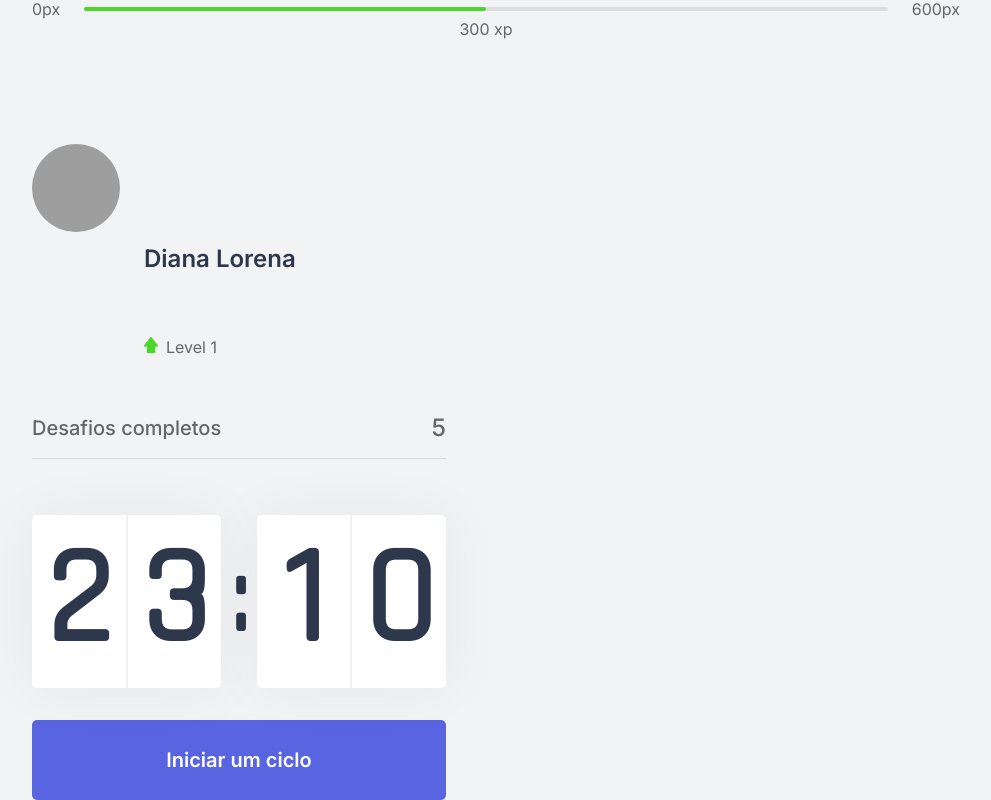
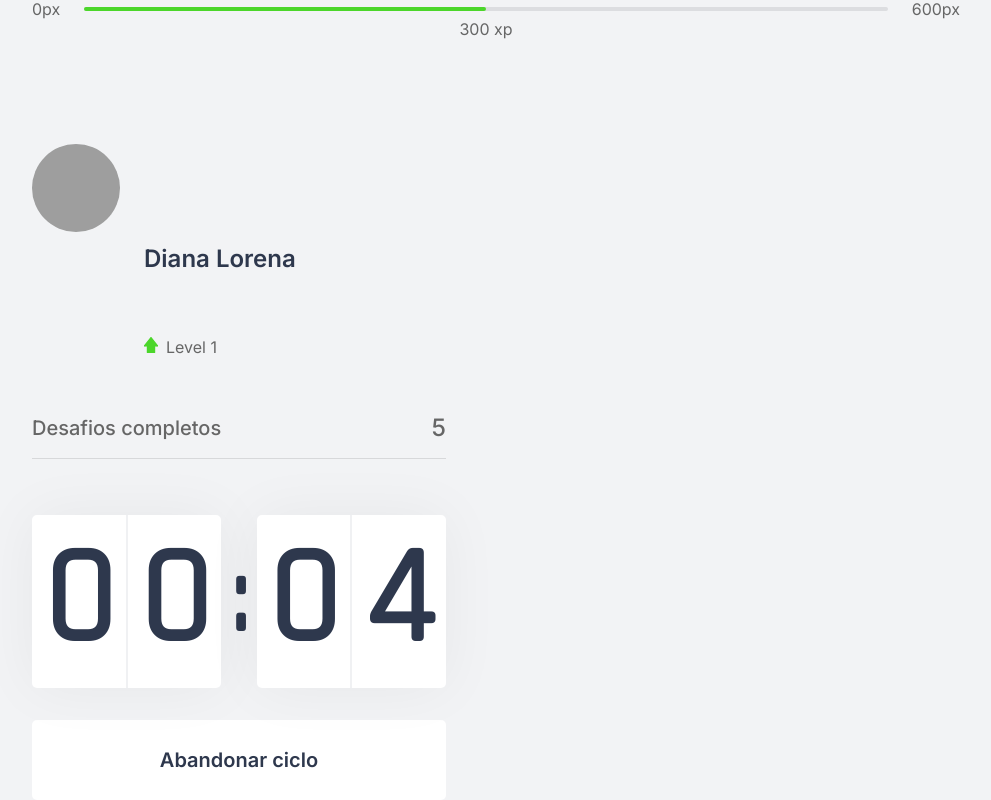
Before and after one commit to Dylorena/NLW4-Rocketseat, a Next.js app: page / in a window 1280 px wide. Both pictures are taken after a click on the button "Iniciar um ciclo". Shown: the part 41-841 px from the top of the page, without its empty margins (144-1135 px from the left). Built offline with nearby package versions, Linux system fonts and the light colour scheme; grey boxes are pictures that could not be loaded.

Commit message:
Day 3: Finaliza funcionalidades do countdown

```diff
--- a/src/components/Countdown.tsx
+++ b/src/components/Countdown.tsx
@@ -1,9 +1,12 @@
 import { useState, useEffect } from 'react';
 import styles from '../styles/components/Countdown.module.css';
 
+let CountdownTimeOut: NodeJS.Timeout;
+
 export function Countdown() {
-  const [time, setTime] = useState(23.2 * 60);
-  const [active, setActive] = useState(false);
+  const [time, setTime] = useState(0.1 * 60);
+  const [isActive, setIsActive] = useState(false);
+  const [hasFinished, setHasFinished] = useState(false);
 
   const minutes = Math.floor(time / 60); //Retornará os minutos por inteiro
   const seconds = time % 60;
@@ -13,18 +16,27 @@
   const [secondLeft, secondRight] = String(seconds).padStart(2, '0').split('');
 
   function startCountdown() {
-    setActive(true);
-
+    setIsActive(true);
   }
 
   // o useEffect monitora algo
   useEffect(() => {
-    if (active && time > 0) {
-      setTimeout(() => {
+    if (isActive && time > 0) {
+      CountdownTimeOut = setTimeout(() => {
         setTime(time - 1)
       }, 1000)
+    } else if (isActive && time === 0) {
+      setHasFinished(true);
+      setIsActive(false);
     }
-  }, [active, time]); // Ele monitorará a mudança do active e do time
+  }, [isActive, time]); // Ele monitorará a mudança do active e do time
+
+  function resetCountdown() {
+    // É usado o clear para que o delay de 1 segundo não seja executado e de fato com o click do botão o time parar
+    clearTimeout(CountdownTimeOut);
+    setIsActive(false);
+    setTime(25 * 60);
+  }
 
   return (
     <div>
@@ -39,10 +51,24 @@
           <span>{secondRight}</span>
         </div>
       </div>
-      <button type="button" onClick={startCountdown} className={styles.CountdownButton}>
-        Iniciar um ciclo
-      </button>
+
+      {hasFinished ? (
+        <button
+          disabled
+          className={styles.CountdownButton}>
+          Ciclo encerrado
+        </button>
+      ) : (
+          isActive ? (
+            <button type="button" onClick={resetCountdown} className={`${styles.CountdownButton} ${styles.CountdownButtonActive}`}>
+              Abandonar ciclo
+            </button>
+          ) : (
+              <button type="button" onClick={startCountdown} className={styles.CountdownButton}>
+                Iniciar um ciclo
+              </button>
+            )
+        )}
     </div>
-
   );
 }
--- a/src/styles/components/Countdown.module.css
+++ b/src/styles/components/Countdown.module.css
@@ -57,6 +57,23 @@
     transition: background-color 0.2s;
 }
 
-.CountdownButton:hover{
+.CountdownButton:disabled{
+    background: var(--white);
+    color: var(--text);
+    cursor: not-allowed;
+}
+
+/* Traduzindo: se não estiver disabled então aplicará o hover */
+.CountdownButton:not(:disabled):hover{
     background-color: var(--blue-dark);
 }
+
+.CountdownButtonActive{
+    background: var(--white);
+    color: var(--title)
+}
+
+.CountdownButtonActive:not(:disabled):hover{
+    background: var(--red);
+    color: var(--white)
+}
```
